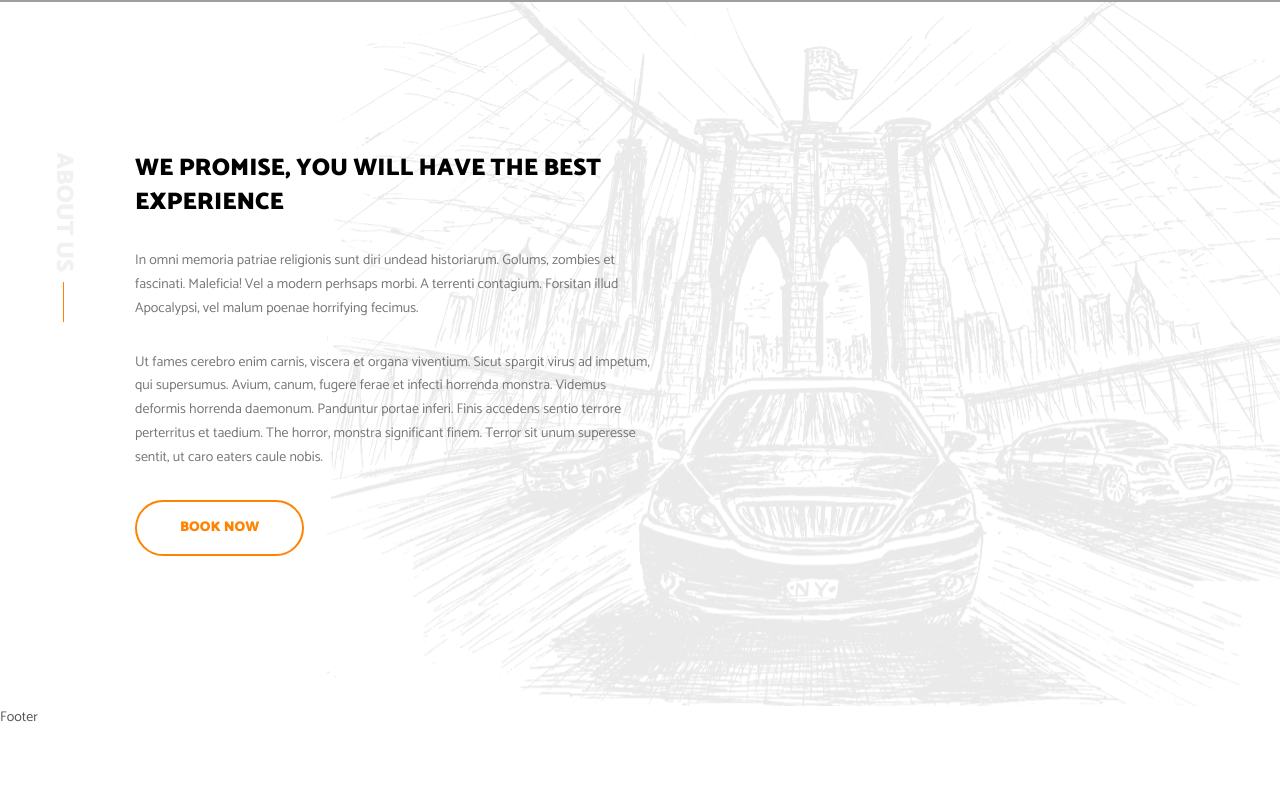
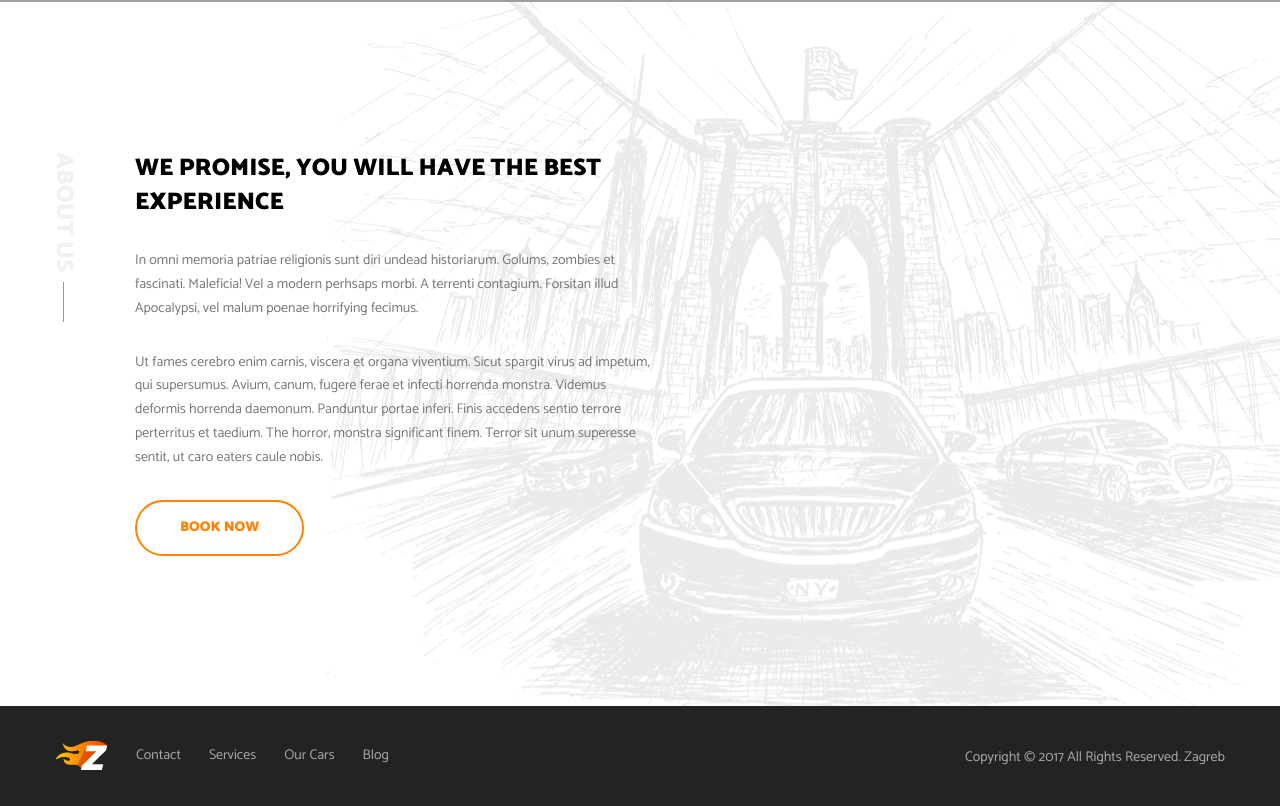
Before and after one commit to AmrakhIshmayilov/zagreb_car_shop, a React (Create React App) app: page / in a window 1280 px wide. Shown: the part 926-1732 px from the top of the page. Before the commit the page ends 1655 px from the top, so only its background shows below. Built offline with nearby package versions, Linux system fonts and the light colour scheme; grey boxes are pictures that could not be loaded.

Commit message:
Footer and Scroll To Top completed

```diff
--- a/src/components/Footer/Footer.jsx
+++ b/src/components/Footer/Footer.jsx
@@ -1,8 +1,46 @@
 import React from "react";
+import { Link } from "react-router-dom";
 import "./footer.css";
+import footerLogo from "../../assets/images/footer-logo.png";
 
 const Footer = () => {
-  return <div>Footer</div>;
+  return (
+    <footer>
+      <div className="auto-container">
+        <div className="row justify-content-between">
+          <div className="col-md-6 col-sm-6 col-xs-12">
+            <ul className="footer-nav">
+              <li>
+                <Link to="/">
+                  <img src={footerLogo} alt="" />
+                </Link>
+              </li>
+              <li>
+                <Link to="/contact">Contact</Link>
+              </li>
+              <li>
+                <Link to="/services">Services</Link>
+              </li>
+              <li>
+                <Link to="/our-cars">Our Cars</Link>
+              </li>
+              {/* <li>
+                <Link to="##">Service Rates</Link>
+              </li> */}
+              <li>
+                <Link to="/blog">Blog</Link>
+              </li>
+            </ul>
+          </div>
+          <div className="col-md-6 col-sm-6 col-xs-12 text-end">
+            <div className="copyright">
+              Copyright © 2017 All Rights Reserved. Zagreb
+            </div>
+          </div>
+        </div>
+      </div>
+    </footer>
+  );
 };
 
 export default Footer;
--- a/src/components/Footer/footer.css
+++ b/src/components/Footer/footer.css
@@ -0,0 +1,27 @@
+footer {
+  padding: 35px 0px;
+  background-color: #232323;
+}
+.footer-nav {
+  display: flex;
+  align-items: center;
+}
+.footer-nav li {
+  margin-right: 28px;
+}
+.footer-nav li a {
+  display: block;
+  font-size: 14px;
+  line-height: 24px;
+  color: #aaaaaa;
+  transition: color 0.2s;
+}
+.footer-nav li a:hover {
+  color: #ffffff;
+}
+.copyright {
+  font-size: 14px;
+  color: #aaaaaa;
+  margin-top: 5px;
+  line-height: 24px;
+}
--- a/src/components/AboutSection/AboutSection.jsx
+++ b/src/components/Home/AboutSection/AboutSection.jsx
@@ -1,10 +1,9 @@
 import React from "react";
 import "./aboutSection.css";
-import PageSection from "../common/PageSection/PageSection";
-import ZagrebBtn from "../common/ZagrebBtn/ZagrebBtn";
+import PageSection from "../../common/PageSection/PageSection";
+import ZagrebBtn from "../../common/ZagrebBtn/ZagrebBtn";
 
 const AboutSection = ({ bgImage }) => {
-  console.log(bgImage);
   return (
     <div
       className="about-section"
@@ -19,7 +18,7 @@ const AboutSection = ({ bgImage }) => {
         rotateTitle="ABOUT US"
       >
         <div className="content-column">
-          <div class="text">
+          <div className="text">
             <p>
               In omni memoria patriae religionis sunt diri undead historiarum.
               Golums, zombies et fascinati. Maleficia! Vel a modern perhsaps
--- a/src/components/Home/Home.jsx
+++ b/src/components/Home/Home.jsx
@@ -1,7 +1,7 @@
 import React, { useEffect } from "react";
 import "./home.css";
 import MainSlider from "../MainSlider/MainSlider";
-import AboutSection from "../AboutSection/AboutSection";
+import AboutSection from "./AboutSection/AboutSection";
 import bgAbout from "../../assets/images/1.png";
 
 const Home = () => {
--- a/src/components/Navbar/Navbar.jsx
+++ b/src/components/Navbar/Navbar.jsx
@@ -12,6 +12,7 @@ import {
 import { TfiGoogle, TfiMenu } from "react-icons/tfi";
 import { BsTelephone } from "react-icons/bs";
 import { GoMail } from "react-icons/go";
+import { CgArrowLongUp } from "react-icons/cg";
 import logo from "../../assets/images/logo.png";
 import logo2 from "../../assets/images/logo-2.png";
 
@@ -46,6 +47,10 @@ const Navbar = () => {
   };
   const handleNavbarCloser = () => {
     setShowHiddenBar(false);
+  };
+
+  const handleScrollToTop = () => {
+    window.scroll(0, 0);
   };
 
   return (
@@ -141,6 +146,7 @@ const Navbar = () => {
             </div>
           </div>
         </div>
+        <div className={`hidden_box ${fixHeader ? "d-block" : ""}`}></div>
       </div>
       <section
         className={`hidden-bar right-align ${
@@ -214,6 +220,12 @@ const Navbar = () => {
           </div>
         </div>
       </section>
+      <div
+        className={`scroll-to-top ${fixHeader ? "d-block" : ""}`}
+        onClick={handleScrollToTop}
+      >
+        <CgArrowLongUp />
+      </div>
     </>
   );
 };
--- a/src/components/Navbar/navbar.css
+++ b/src/components/Navbar/navbar.css
@@ -57,6 +57,11 @@
   height: 50px;
   transition: all 0.3s;
 }
+.hidden_box {
+  height: 50px;
+  display: none;
+}
+
 .main-header.fixed-header .main-box {
   overflow: hidden;
   position: fixed;
@@ -164,6 +169,9 @@
 .main-menu .navigation > li.current-menu-item > a {
   color: #ff8201;
   opacity: 1;
+}
+.fixed-header .main-menu .navigation > li {
+  padding: 14px 0px;
 }
 
 .main-header .nav-toggler {
@@ -328,3 +336,26 @@
     display: block;
   }
 }
+
+.scroll-to-top {
+  position: fixed;
+  bottom: 15px;
+  right: 15px;
+  width: 40px;
+  height: 40px;
+  color: #ffffff;
+  font-size: 13px;
+  text-transform: uppercase;
+  line-height: 38px;
+  text-align: center;
+  z-index: 100;
+  cursor: pointer;
+  border-radius: 50%;
+  background: #0a0a0a;
+  display: none;
+  -webkit-transition: all 300ms ease;
+  -ms-transition: all 300ms ease;
+  -o-transition: all 300ms ease;
+  -moz-transition: all 300ms ease;
+  transition: all 300ms ease;
+}
```
Also changed, not shown: src/components/Home/ServicesSection/ServicesSection.jsx (added, +8 -0 lines), src/components/Home/AboutSection/aboutSection.css (renamed from src/components/AboutSection/aboutSection.css), src/components/Home/ServicesSection/servicesSection.css (added).
